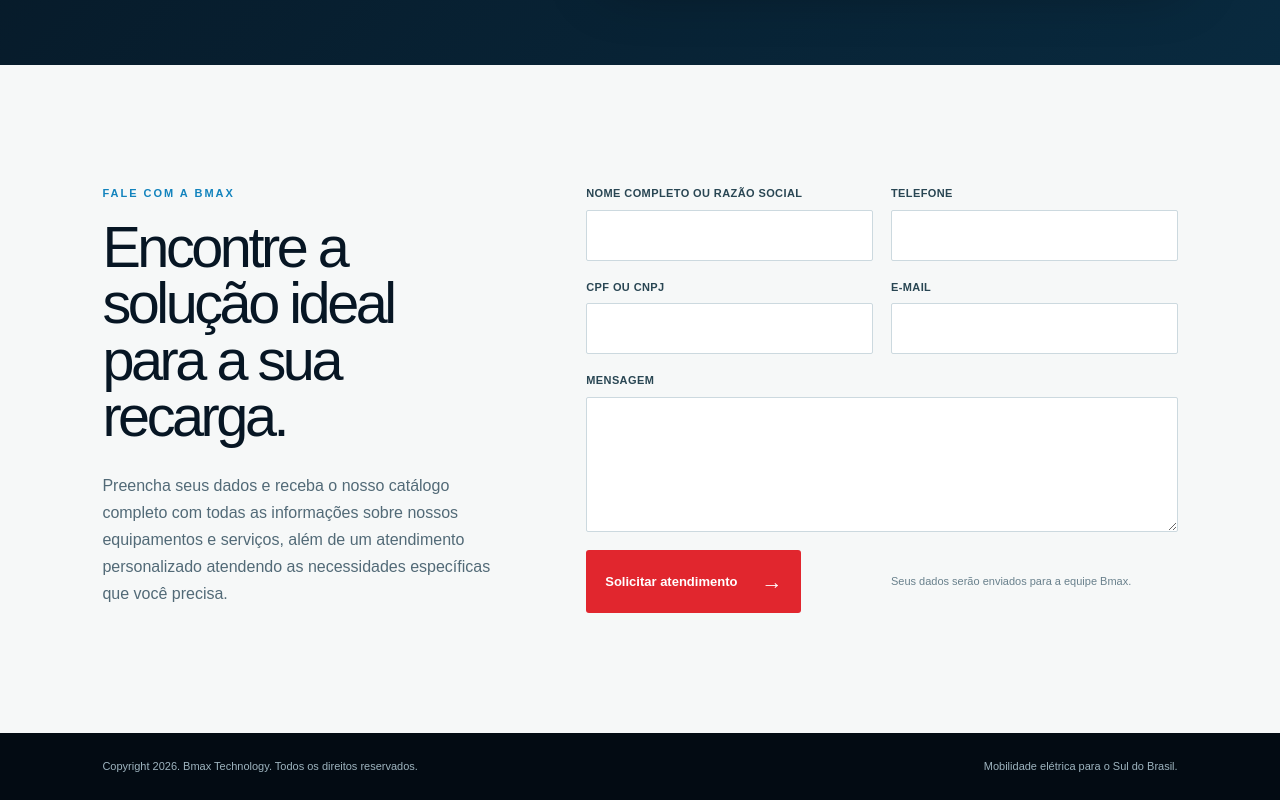
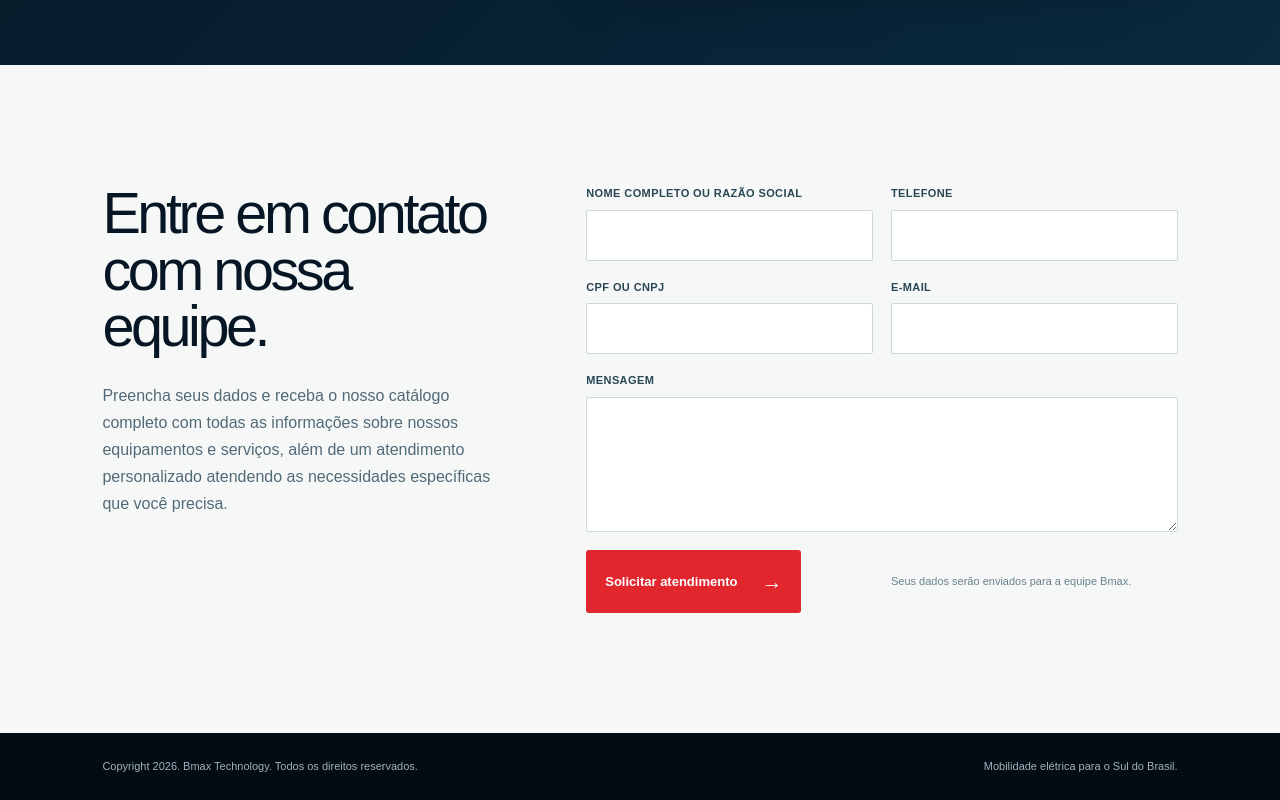
Before and after one commit to melk777/bmaxtechnology, a Next.js app: page / in a window 1280 px wide. Shown: the part 4611-5411 px from the top of the page. Built offline with nearby package versions, Linux system fonts and the light colour scheme.

Commit message:
Simplify lead form heading

```diff
--- a/app/page.tsx
+++ b/app/page.tsx
@@ -31,7 +31,7 @@ export default function Home() {
     <section className="world" id="inicio"><div className={`world-stage stage-${current.className}`}><div className="resort-photo" /><div className="world-grid" /><div className="ambient-orb orb-one" /><div className="ambient-orb orb-two" /><div className="scene-city" /><img className={`scene-product product-${current.className}`} src={current.image} alt={`Carregador Bmax ${current.product}`} /><div className="charge-pulse" /><div className="stage-scrim" /><div className="stage-copy"><h1>{current.title}</h1><p>{current.body}</p><div className="scene-meta"><b>{current.product}</b><span>{current.power}</span></div>{active === 3 ? <a className="button" href={whatsapp} target="_blank">Falar sobre meu projeto <span>→</span></a> : <a className="button" href="#catalogo">Conhecer soluções <span>↓</span></a>}</div><div className="stage-number"><span>{current.number}</span><small>/ 04</small></div><div className="stage-progress">{scenes.map((scene, index) => <a key={scene.id} href={`#${scene.id}`} className={index === active ? "active" : ""} aria-label={`Ir para ${scene.eyebrow}`}><i /></a>)}</div></div><div className="world-scroll">{scenes.map(scene => <section className="scroll-marker" data-scene id={scene.id} key={scene.id} aria-label={scene.eyebrow} />)}</div></section>
     <section className="catalog" id="catalogo"><div className="catalog-head"><div><p className="eyebrow ink">LINHA BMAX</p><h2>Alguns dos nossos carregadores elétricos para veículos automotores.</h2></div><a href={whatsapp} target="_blank">Quero o catálogo completo <span>→</span></a></div><div className="catalog-grid">{products.map(([id,type,power,image]) => <article key={id}><div className="catalog-label"><span>{type}</span><b>{id}</b></div><img src={image} alt={`Carregador Bmax ${id}`} /><p>{power}</p><a href={whatsapp} target="_blank">Solicitar orçamento <span>→</span></a></article>)}</div></section>
     <section className="project" id="projeto"><div className="project-copy"><h2>Instalação e manutenção para o seu empreendimento.</h2><p>Nós fazemos a instalação e manutenção em qualquer empreendimento que precise de um carregador elétrico em seu estacionamento.</p><a className="button light" href={whatsapp} target="_blank">Falar sobre instalação <span>→</span></a></div><img src="/scenes/installation-cdz-t.png" alt="Equipe instalando carregador rápido Bmax CDZ-T em estacionamento" /></section>
-    <section className="lead-form" id="contato"><div><p className="eyebrow ink">FALE COM A BMAX</p><h2>Encontre a solução ideal para a sua recarga.</h2><p>Preencha seus dados e receba o nosso catálogo completo com todas as informações sobre nossos equipamentos e serviços, além de um atendimento personalizado atendendo as necessidades específicas que você precisa.</p></div><form action="https://formsubmit.co/contato@bmaxbrasil.com.br" method="POST"><input type="hidden" name="_subject" value="Novo lead — Bmax Technology" /><input type="hidden" name="_captcha" value="false" /><input type="hidden" name="_template" value="table" /><label>Nome completo ou Razão Social<input name="nome" type="text" autoComplete="name" required /></label><label>Telefone<input name="telefone" type="tel" autoComplete="tel" required /></label><label>CPF ou CNPJ<input name="documento" type="text" inputMode="numeric" required /></label><label>E-mail<input name="email" type="email" autoComplete="email" required /></label><label className="full">Mensagem<textarea name="mensagem" rows={5} required /></label><button className="button light" type="submit">Solicitar atendimento <span>→</span></button><p className="form-note">Seus dados serão enviados para a equipe Bmax.</p></form></section>
+    <section className="lead-form" id="contato"><div><h2>Entre em contato com nossa equipe.</h2><p>Preencha seus dados e receba o nosso catálogo completo com todas as informações sobre nossos equipamentos e serviços, além de um atendimento personalizado atendendo as necessidades específicas que você precisa.</p></div><form action="https://formsubmit.co/contato@bmaxbrasil.com.br" method="POST"><input type="hidden" name="_subject" value="Novo lead — Bmax Technology" /><input type="hidden" name="_captcha" value="false" /><input type="hidden" name="_template" value="table" /><label>Nome completo ou Razão Social<input name="nome" type="text" autoComplete="name" required /></label><label>Telefone<input name="telefone" type="tel" autoComplete="tel" required /></label><label>CPF ou CNPJ<input name="documento" type="text" inputMode="numeric" required /></label><label>E-mail<input name="email" type="email" autoComplete="email" required /></label><label className="full">Mensagem<textarea name="mensagem" rows={5} required /></label><button className="button light" type="submit">Solicitar atendimento <span>→</span></button><p className="form-note">Seus dados serão enviados para a equipe Bmax.</p></form></section>
     <footer><span>Copyright 2026. Bmax Technology. Todos os direitos reservados.</span><span>Mobilidade elétrica para o Sul do Brasil.</span></footer>
   </main>;
 }
```
